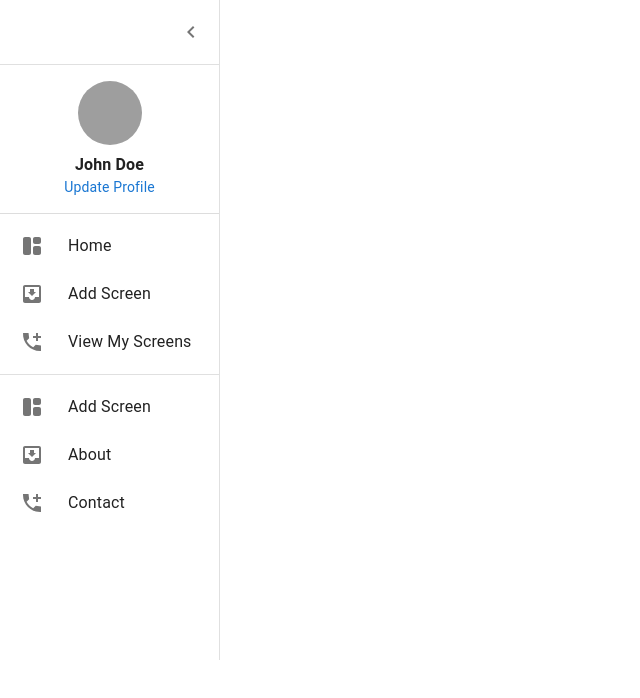
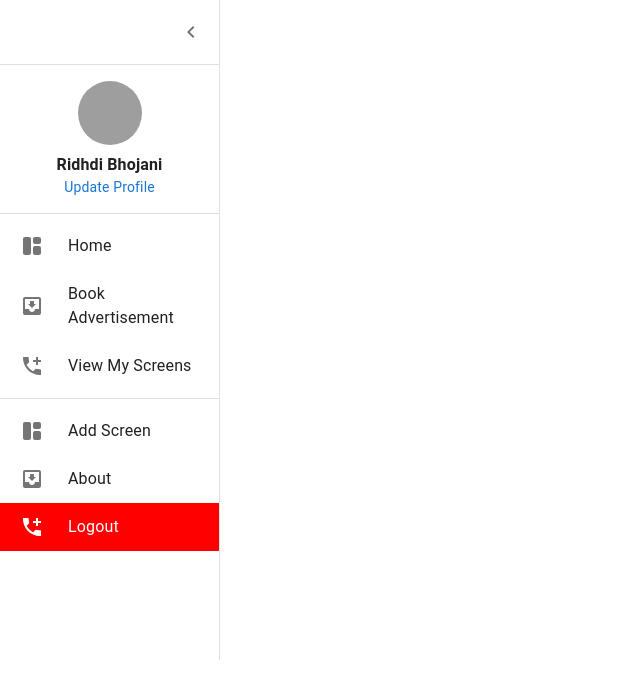
Before and after one commit to ridhdhi2510/E-Advertisement-Frontend, a React (Vite) app: page /customer in a window 1280 px wide. Shown: the top 698 px of the page, without its empty margins (0-640 px from the left). Built offline with nearby package versions, Linux system fonts and the light colour scheme; grey boxes are pictures that could not be loaded.

Commit message:
change in userpage , signin and signup

```diff
--- a/src/App.jsx
+++ b/src/App.jsx
@@ -8,6 +8,7 @@ import AgencyPage from "./layouts/AgencyPage";
 import { AddScreen } from "./agency/AddScreen";
 import DefaultPage from "./agency/DefaultPage";
 import ViewMyScreen from "./agency/ViewMyScreen";
+import UserPage from "./layouts/UserPage";
 
 function App() {
   axios.defaults.baseURL = "http://localhost:3000";
@@ -25,7 +26,7 @@ function App() {
             <Route path="addscreen" element={<AddScreen />}></Route>
             <Route path="myscreens" element={<ViewMyScreen/>}> </Route>
           </Route>
-          <Route path="/customer/*" element={<AgencyPage />}>
+          <Route path="/customer" element={<UserPage/>}>
           </Route>
         </Routes>
       </Router>
--- a/src/component/SignIn.jsx
+++ b/src/component/SignIn.jsx
@@ -21,7 +21,7 @@ export default function SignIn() {
             const res = await axios.post("/user/login", data);
             console.log(res.status)
             if (res.status === 200) {
-
+              console.log(res.data.data);
               localStorage.setItem("id", res.data.data._id);
               localStorage.setItem("role", res.data.data.roleId.name);
               alert("Login Success");
--- a/src/component/SignUp.jsx
+++ b/src/component/SignUp.jsx
@@ -7,16 +7,24 @@ import axios from 'axios';
 
 export default function SignUp() {
     const [showPassword, setShowPassword] = useState(false);
+    const [role, setRole] = useState("")
     const handleTogglePassword = () => {
         setShowPassword(!showPassword);
     };
     const {register,handleSubmit, watch,formState: { errors },} = useForm();
 
+    const getRoleId = async (role) => {
+        console.log(role);
+        const res = await axios.get("/role/getrolebyname/" + role);
+        console.log(res.data.data);
+        setRole(res.data.data);
+    }
+
     const onSubmit = async(data) => {
         try{
             // console.log("ridhdhi");
 
-            data.roleId= '67d12c30f12f78c11f5c9d34';
+            data.roleId= role._id;
             const res = await axios.post("user/signup", data);
             console.log("ridhhdi")
             console.log(res.data)
@@ -89,7 +97,7 @@ export default function SignUp() {
                     />
                     <FormControl fullWidth margin="normal" sx={{ mt: 2 }}>
                         <InputLabel sx={{ mt: -0.8 }} >Role</InputLabel>
-                        <Select {...register("role", { required: "Role is required" })} defaultValue="customer">
+                        <Select {...register("role", { required: "Role is required" })} defaultValue="customer" onChange={(event) => getRoleId(event.target.value)}>
                             <MenuItem value="customer">Customer</MenuItem>
                             <MenuItem value="agency">Agency</MenuItem>
                         </Select>
--- a/src/layouts/AgencyPage.jsx
+++ b/src/layouts/AgencyPage.jsx
@@ -1,7 +1,31 @@
 import * as React from "react";
-import { Avatar, Link, Box, Toolbar, List, CssBaseline, Typography, Divider, IconButton, ListItem, ListItemButton, ListItemIcon, ListItemText, AppBar as MuiAppBar, Drawer as MuiDrawer } from "@mui/material";
+import {
+  Avatar,
+  Link,
+  Box,
+  Toolbar,
+  List,
+  CssBaseline,
+  Typography,
+  Divider,
+  IconButton,
+  ListItem,
+  ListItemButton,
+  ListItemIcon,
+  ListItemText,
+  AppBar as MuiAppBar,
+  Drawer as MuiDrawer,
+} from "@mui/material";
 import { styled, useTheme } from "@mui/material/styles";
-import { Menu as MenuIcon, ChevronLeft as ChevronLeftIcon, ChevronRight as ChevronRightIcon, MoveToInbox as InboxIcon, Mail as MailIcon, AddIcCallSharp as AddIcCallSharpIcon, SpaceDashboardRounded as SpaceDashboardRoundedIcon } from "@mui/icons-material";
+import {
+  Menu as MenuIcon,
+  ChevronLeft as ChevronLeftIcon,
+  ChevronRight as ChevronRightIcon,
+  MoveToInbox as InboxIcon,
+  Mail as MailIcon,
+  AddIcCallSharp as AddIcCallSharpIcon,
+  SpaceDashboardRounded as SpaceDashboardRoundedIcon,
+} from "@mui/icons-material";
 import { Outlet, useNavigate } from "react-router-dom";
 
 const drawerWidth = 240;
@@ -129,10 +153,11 @@ export default function AgencyPage() {
         }}
       >
         <DrawerHeader>
-          <IconButton onClick={() => {
-               setOpen(!open)
-
-          }}>
+          <IconButton
+            onClick={() => {
+              setOpen(!open);
+            }}
+          >
             {theme.direction === "rtl" ? (
               <ChevronRightIcon />
             ) : (
@@ -194,7 +219,7 @@ export default function AgencyPage() {
               >
                 <SpaceDashboardRoundedIcon />
               </ListItemIcon>
-              <ListItemText primary="Home" sx={{ opacity: open ? 1 : 0}}/>
+              <ListItemText primary="Home" sx={{ opacity: open ? 1 : 0 }} />
             </ListItemButton>
           </ListItem>
 
@@ -226,7 +251,10 @@ export default function AgencyPage() {
               >
                 <InboxIcon />
               </ListItemIcon>
-              <ListItemText primary="Add Screen" sx={{ opacity: open ? 1 : 0 }} />
+              <ListItemText
+                primary="Add Screen"
+                sx={{ opacity: open ? 1 : 0 }}
+              />
             </ListItemButton>
           </ListItem>
 
@@ -258,14 +286,14 @@ export default function AgencyPage() {
               >
                 <AddIcCallSharpIcon />
               </ListItemIcon>
-              <ListItemText primary="View My Screens" sx={{ opacity: open ? 1 : 0 }} />
+              <ListItemText
+                primary="View My Screens"
+                sx={{ opacity: open ? 1 : 0 }}
+              />
             </ListItemButton>
           </ListItem>
         </List>
         <Divider />
-
-
-
 
         <List>
           {/* for Home navigation */}
@@ -297,7 +325,10 @@ export default function AgencyPage() {
               >
                 <SpaceDashboardRoundedIcon />
               </ListItemIcon>
-              <ListItemText primary="Add Screen"  sx={{ opacity: open ? 1 : 0}}/>
+              <ListItemText
+                primary="Add Screen"
+                sx={{ opacity: open ? 1 : 0 }}
+              />
             </ListItemButton>
           </ListItem>
 
@@ -334,7 +365,42 @@ export default function AgencyPage() {
           </ListItem>
 
           {/* contact page navigation */}
+
+          {/* Contact page navigation with Logout functionality */}
           <ListItem
+            disablePadding
+            sx={{ display: "block" }}
+            onClick={() => {
+              // Remove user ID and role from localStorage
+              localStorage.removeItem("id");
+              localStorage.removeItem("role");
+
+              // Navigate to login page
+              navigate("/login");
+            }}
+          >
+            <ListItemButton
+              sx={{
+                minHeight: 48,
+                justifyContent: open ? "initial" : "center",
+                px: 2.5,
+              }}
+            >
+              <ListItemIcon
+                sx={{
+                  minWidth: 0,
+                  mr: open ? 3 : "auto",
+                  justifyContent: "center",
+
+                }}
+              >
+                <AddIcCallSharpIcon />
+              </ListItemIcon>
+              <ListItemText primary="Logout" sx={{ opacity: open ? 1 : 0 }} />
+            </ListItemButton>
+          </ListItem>
+
+          {/* <ListItem
             disablePadding
             sx={{ display: "block" }}
             onClick={() => {
@@ -363,12 +429,12 @@ export default function AgencyPage() {
               </ListItemIcon>
               <ListItemText primary="Contact" sx={{ opacity: open ? 1 : 0 }} />
             </ListItemButton>
-          </ListItem>
+          </ListItem> */}
         </List>
       </Drawer>
       <Box component="main" sx={{ flexGrow: 1, p: 3 }}>
-          <Outlet/>
-        </Box>
+        <Outlet />
+      </Box>
     </Box>
   );
 }
--- a/src/layouts/UserPage.jsx
+++ b/src/layouts/UserPage.jsx
@@ -182,7 +182,7 @@ export default function UserPage() {
             sx={{ width: 64, height: 64, mb: 1 }}
           />
           <Typography variant="body1" fontWeight="bold">
-            John Doe
+            Ridhdi Bhojani
           </Typography>
           <Link href="/profile" variant="body2" underline="hover">
             Update Profile
@@ -369,6 +369,44 @@ export default function UserPage() {
             disablePadding
             sx={{ display: "block" }}
             onClick={() => {
+              localStorage.removeItem("id");
+              localStorage.removeItem("role");
+              navigate("/signin");
+            }}
+          >
+            <ListItemButton
+              sx={{
+                minHeight: 48,
+                justifyContent: open ? "initial" : "center",
+                px: 2.5,
+                bgcolor: "red", // Red background
+                color: "white", // White text
+                "&:hover": {
+                  bgcolor: "darkred", // Darker red on hover
+                },
+              }}
+            >
+              <ListItemIcon
+                sx={{
+                  minWidth: 0,
+                  mr: open ? 3 : "auto",
+                  justifyContent: "center",
+                  color: "white", // Make icon white
+                }}
+              >
+                <AddIcCallSharpIcon />
+              </ListItemIcon>
+              <ListItemText
+                primary="Logout"
+                sx={{ opacity: open ? 1 : 0, color: "white" }}
+              />
+            </ListItemButton>
+          </ListItem>
+
+          {/* <ListItem
+            disablePadding
+            sx={{ display: "block" }}
+            onClick={() => {
               navigate("/contact");
             }}
           >
@@ -394,7 +432,7 @@ export default function UserPage() {
               </ListItemIcon>
               <ListItemText primary="Contact" sx={{ opacity: open ? 1 : 0 }} />
             </ListItemButton>
-          </ListItem>
+          </ListItem> */}
         </List>
       </Drawer>
       <Box component="main" sx={{ flexGrow: 1, p: 3 }}>
```
